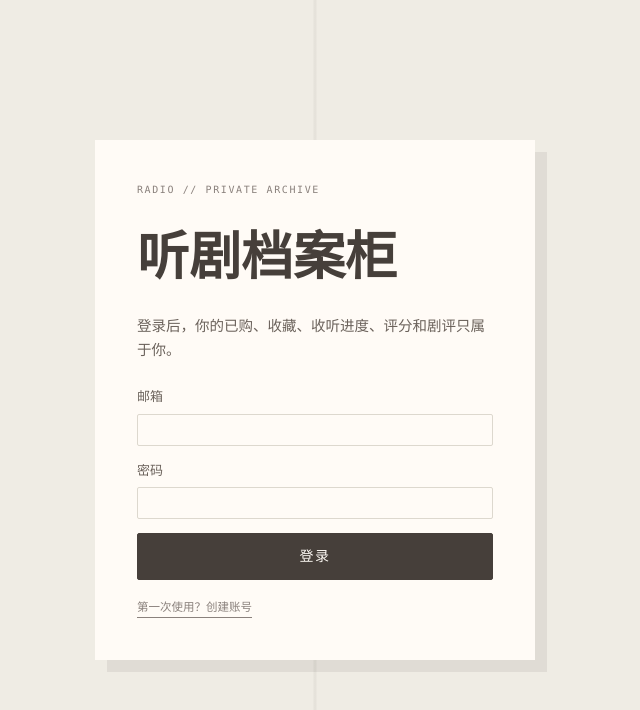
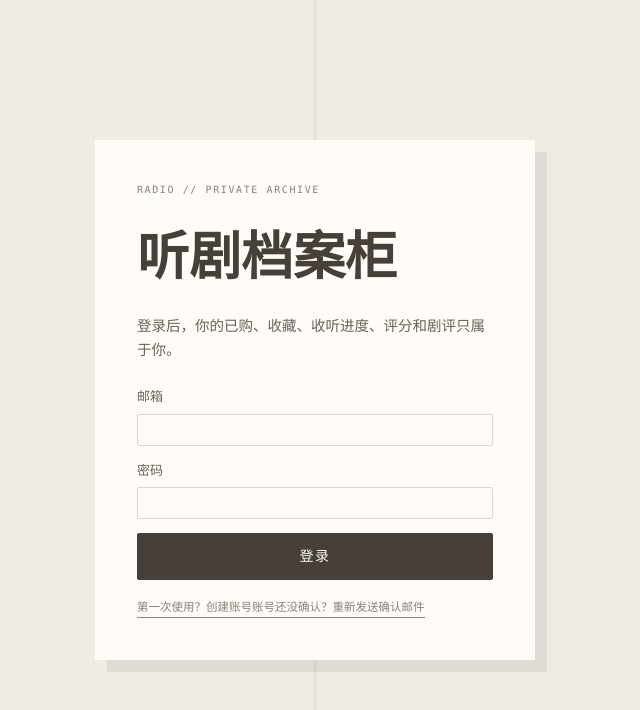
Before and after one commit to rachelchen77ccc/RadioTracker, a React (Vite) app: page / in a window 1280 px wide. Shown: the top 710 px of the page, without its empty margins (325-965 px from the left). Built offline with nearby package versions, Linux system fonts and the light colour scheme; no server answers.

Commit message:
Add confirmation email resend

```diff
--- a/src/components/AuthGate.tsx
+++ b/src/components/AuthGate.tsx
@@ -53,6 +53,28 @@ export function AuthGate({ children }: { children: ReactNode }) {
     }
   };
 
+  const resendConfirmation = async () => {
+    if (!supabase) return;
+    if (!email.trim()) {
+      setMessage('请先填写注册时使用的邮箱。');
+      return;
+    }
+    setBusy(true); setMessage(null);
+    try {
+      const { error } = await supabase.auth.resend({
+        type: 'signup',
+        email: email.trim(),
+        options: { emailRedirectTo },
+      });
+      if (error) throw error;
+      setMessage('确认邮件已重新发送，请使用新邮件中的链接。');
+    } catch (reason) {
+      setMessage(reason instanceof Error ? reason.message : '确认邮件发送失败');
+    } finally {
+      setBusy(false);
+    }
+  };
+
   return (
     <div className="auth-shell">
       <div className="auth-card">
@@ -67,6 +89,11 @@ export function AuthGate({ children }: { children: ReactNode }) {
         <button className="linkish auth-switch" onClick={() => { setMode(mode === 'login' ? 'register' : 'login'); setMessage(null); }}>
           {mode === 'login' ? '第一次使用？创建账号' : '已经有账号？返回登录'}
         </button>
+        {mode === 'login' && (
+          <button className="linkish auth-switch" disabled={busy} onClick={resendConfirmation}>
+            账号还没确认？重新发送确认邮件
+          </button>
+        )}
         {message && <div className="auth-message">{message}</div>}
       </div>
     </div>
```
